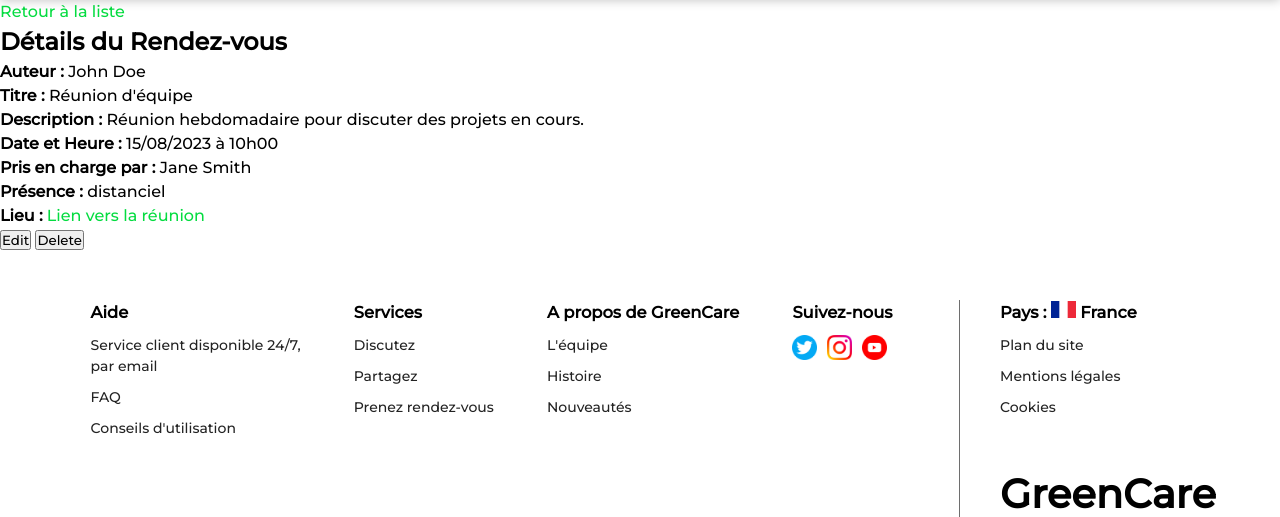
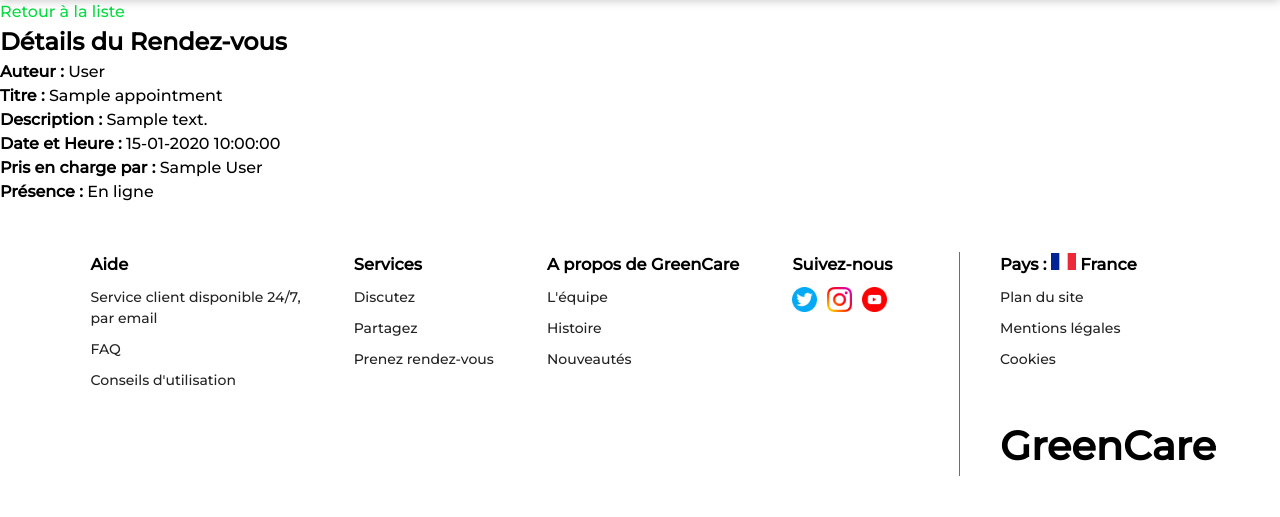
Before and after one commit to MeymounB/Care, a Symfony app: template templates/appointment/show.html.twig in a window 1280 px wide. Shown: the part 90-607 px from the top of the page. Run offline with Twig, Linux system fonts and the light colour scheme; the template is opened without the code that fills it: most values are stand-ins (such as "Sample title", 1, 10 or a date in 2020); style sheets or scripts are compiled from the project's sources; some libraries are stand-ins or nearby versions.

Commit message:
Update show.html.twig

```diff
--- a/templates/appointment/show.html.twig
+++ b/templates/appointment/show.html.twig
@@ -3,51 +3,33 @@
 {% block title %}Appointment{% endblock %}
 
 {% block body %}
-    {# <h1 class="text-4xl mb-5">Appointment</h1>
-
-    <table class="table-auto bg-white rounded-lg overflow-hidden w-full shadow-lg">
-        <tbody>
-        {% for field, value in {
-            'Objet': appointment.title,
-            'Description': appointment.description,
-            'Créé le': appointment.createdAt ? appointment.createdAt|date('d-m-Y') : '',
-            'Planifié le': appointment.plannedAt ? appointment.plannedAt|date('d-m-Y H:i:s') : '',
-            'Mis à jour le': appointment.updatedAt ? appointment.updatedAt|date('d-m-Y H:i:s') : '',
-            'Type de rencontre': appointment.isPresential ? 'À domicile' : 'En ligne',
-            'Rendez-vous prévu avec': appointment.botanist ? appointment.botanist.FullName : 'Aucun botaniste assigné',
-        } %}
-            <tr class="{{ loop.index is odd ? 'bg-gray-100' : 'bg-white' }}">
-                <th class="px-4 py-2 text-left text-gray-600">{{ field }}</th>
-                <td class="px-4 py-2">{{ value }}</td>
-            </tr>
-            {% if field == 'Type de rencontre' and value == 'À domicile' and appointment.status == "En cours" %}
+    <section class="detail-rdv" aria-labelledby="rdv-heading">
+        <div class="return"><a href="/">Retour à la liste</a></div>
+        <article class="appointment-details">
+            <h2 id="rdv-heading">Détails du Rendez-vous</h2>
+            <p><strong>Auteur : </strong>{{ appointment.particular.Fullname }}</p>
+            <p><strong>Titre : </strong>{{ appointment.title }}</p>
+            <p class="description"><strong>Description : </strong>{{ appointment.description }}</p>
+            <p><strong>Date et Heure
+                    : </strong>{{ appointment.plannedAt ? appointment.plannedAt|date('d-m-Y H:i:s') : '' }}</p>
+            <p><strong>Pris en charge par
+                    : </strong>{{ appointment.botanist ? appointment.botanist.FullName : 'Aucun botaniste assigné' }}
+            </p>
+            <p><strong>Présence : </strong>{{ appointment.isPresential ? 'À domicile' : 'En ligne' }}</p>
+            {% if appointment.isPresential and appointment.status == "En cours" %}
                 {% if appointment.address %}
-                    <tr class="{{ loop.index is odd ? 'bg-gray-100' : 'bg-white' }}">
-                        <th class="px-4 py-2 text-left text-gray-600">Adresse</th>
-                        <td class="px-4 py-2">{{ appointment.address }}</td>
-                    </tr>
+                    <p><strong>Lieu : </strong>{{ appointment.address }}</p>
                 {% endif %}
-            {% elseif field == 'Type de rencontre' and value == 'En ligne' and appointment.status == "En cours" %}
+            {% elseif appointment.isPresential == false and appointment.status == "En cours" %}
                 {% if appointment.link %}
-                    <tr class="{{ loop.index is odd ? 'bg-gray-100' : 'bg-white' }}">
-                        <th class="px-4 py-2 text-left text-gray-600">Lien</th>
-                        <td class="px-4 py-2">
-                            <a href="{{ appointment.link }}">Accéder au rendez-vous en ligne</a>
-                        </td>
-                    </tr>
+                    <p><strong>Lieu : </strong> <a
+                                href="{{ appointment.link }}"
+                                aria-describedby="location-desc">Lien vers la réunion</a></p>
                 {% endif %}
             {% endif %}
-        {% endfor %}
-        </tbody>
-    </table>
-
             <div class="mt-5">
                 {% if is_granted('ROLE_PARTICULAR') %}
-            <a href="{{ path('app_appointment_index') }}"
-
-            <a href="{{ path('app_appointment_edit', {'id': appointment.id}) }}"
-               class="px-4 py-2 bg-green-500 text-white rounded-lg shadow-md hover:bg-green-700">Éditer</a>
-
+                    <a href="{{ path('app_appointment_edit', {'id': appointment.id}) }}">Éditer</a>
                     <div class="px-4 py-2 bg-red-500 text-white rounded-lg shadow-md">
                         {{ include('appointment/_delete_form.html.twig') }}
                     </div>
@@ -55,36 +37,14 @@
 
                 {% if is_granted('ROLE_BOTANIST') %}
                     {% if appointment.status == "En attente" %}
-                <a class="btn btn-primary" href="{{ path('app_botanist_accept_appointment', {'id': appointment.id}) }}">Prendre
+                        <a href="{{ path('app_botanist_accept_appointment', {'id': appointment.id}) }}">Prendre
                             en charge le rendez-vous</a>
                     {% elseif appointment.status == "En cours" %}
-                <a class="btn btn-danger"
-                   href="{{ path('app_botanist_change_appointment_status', {'id': appointment.id, 'status_name' : 'En attente'}) }}">Annuler</a>
-                <a class="btn btn-primary"
-                   href="{{ path('app_botanist_change_appointment_status', {'id': appointment.id, 'status_name' : 'Terminé'}) }}">Terminer</a>
+                        <a href="{{ path('app_botanist_change_appointment_status', {'id': appointment.id, 'status_name' : 'En attente'}) }}">Annuler</a>
+                        <a href="{{ path('app_botanist_change_appointment_status', {'id': appointment.id, 'status_name' : 'Terminé'}) }}">Terminer</a>
                     {% endif %}
                 {% endif %}
-    </div> #}
-
-    <section class="detail-rdv" aria-labelledby="rdv-heading">
-		<div class="return"><a href="/">Retour à la liste</a></div>
-		<article class="appointment-details">
-			<h2 id="rdv-heading">Détails du Rendez-vous</h2>
-			<p><strong>Auteur :</strong> John Doe</p>
-			<p><strong>Titre :</strong> Réunion d'équipe</p>
-			<p class="description"><strong>Description :</strong> Réunion hebdomadaire pour discuter des
-				projets en cours.</p>
-			<p><strong>Date et Heure :</strong> 15/08/2023 à 10h00</p>
-			<p><strong>Pris en charge par :</strong> Jane Smith</p>
-			<p><strong>Présence :</strong> distanciel</p>
-			<p><strong>Lieu :</strong> <a
-					href="https://discord.com/channels/1063760210780495944/1124989604118921238"
-					aria-describedby="location-desc">Lien vers la réunion</a></p>
-			<div class="buttons">
-				<button>Edit</button>
-				<button>Delete</button>
             </div>
         </article>
     </section>
-
 {% endblock %}
```
Lines whose indentation alone changed are shown as unchanged.
